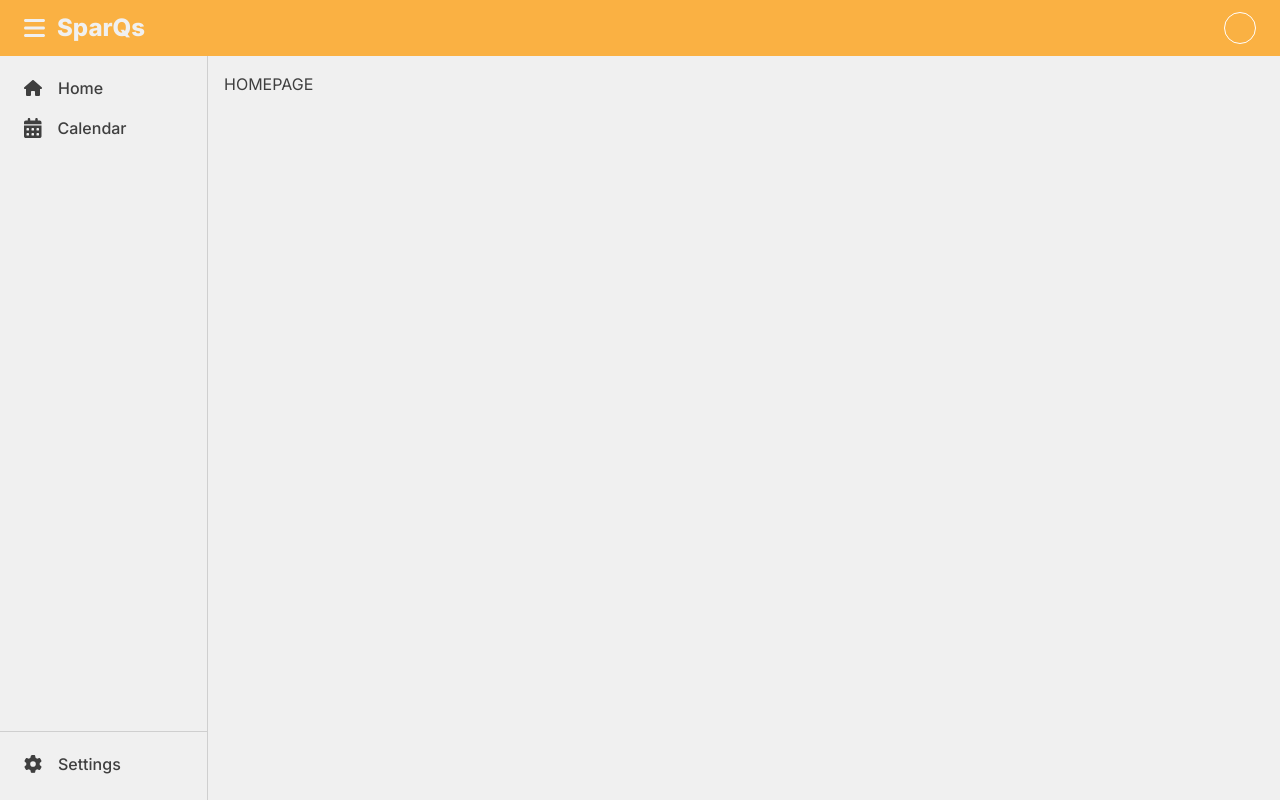
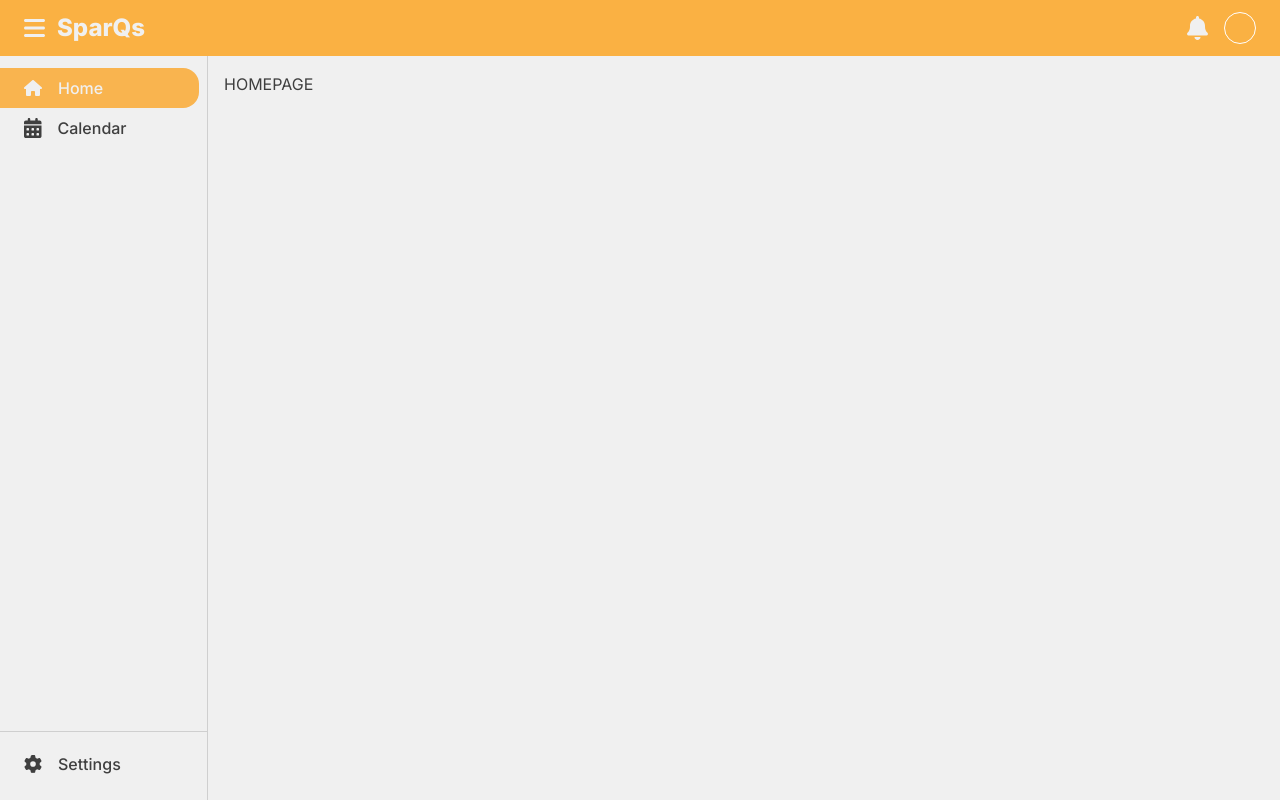
Before and after one commit to SwiftNCloak/sparqs, a Next.js app: page / in a window 1280 px wide. Built offline with nearby package versions, Linux system fonts and the light colour scheme.

Commit message:
IT WORKS!!! TIME TO SLEEP

```diff
--- a/components/NavBar/NavBar.tsx
+++ b/components/NavBar/NavBar.tsx
@@ -1,5 +1,5 @@
 import { FontAwesomeIcon } from "@fortawesome/react-fontawesome";
-import { faBars } from "@fortawesome/free-solid-svg-icons";
+import { faBars, faBell } from "@fortawesome/free-solid-svg-icons";
 
 export default function NavBar() {
     return (
@@ -13,7 +13,8 @@ export default function NavBar() {
         </div>
 
         {/* Profile Picture and Notification Bell */}
-        <div className="items-center justify-between flex">
+        <div className="items-center justify-between flex gap-4">
+            <FontAwesomeIcon icon={faBell} className="text-2xl" />
             <div className="border border-white rounded-full w-8 h-8"></div>
         </div>
       </div>
--- a/components/SideBar/SideBar.tsx
+++ b/components/SideBar/SideBar.tsx
@@ -1,28 +1,38 @@
+"use client"
+
 import Link from "next/link";
-
+import { usePathname } from "next/navigation";
 import { FontAwesomeIcon } from "@fortawesome/react-fontawesome";
 import { faHouse, faCalendarDays, faGear } from "@fortawesome/free-solid-svg-icons";
 
 export default function SideBar() {
+  const pathname = usePathname();
+
+  const getLinkClassName = (href: string) => {
+    const baseClasses = "px-6 py-2 font-medium no-underline rounded-r-2xl flex items-center gap-4";
+    const activeClasses = "bg-themeOrange-200 text-themeWhite-100";
+    const inactiveClasses = "hover:bg-themeOrange-300";
+
+    return `${baseClasses} ${pathname === href ? activeClasses : inactiveClasses}`;
+  };
+
   return (
     <div className="border-r border-themeWhite-200 bg-themeWhite-100 box-border w-52 flex flex-col h-screen">
       {/* Upper div with Home and Calendar */}
       <div className="flex flex-col pr-2 py-3 h-full overflow-auto">
-        <Link href='/' className="px-6 py-2 font-medium no-underline hover:bg-themeOrange-200 hover:text-themeWhite-100 rounded-r-2xl flex items-center gap-4">
+        <Link href='/' className={getLinkClassName('/')}>
           <FontAwesomeIcon icon={faHouse} className="text-base" />
           <h4>Home</h4>
         </Link>
 
-        <Link href='/calendar' className="px-6 py-2 font-medium no-underline hover:bg-themeOrange-200 hover:text-themeWhite-100 rounded-r-2xl flex items-center gap-4">
+        <Link href='/calendar' className={getLinkClassName('/calendar')}>
           <FontAwesomeIcon icon={faCalendarDays} className="text-xl" />
           <h4>Calendar</h4>
         </Link>
-        {/* Add more buttons here if needed */}
       </div>
 
-      {/* Lower div with Settings */}
       <div className="flex flex-col pr-2 py-3 border-t border-themeWhite-200 h-36">
-        <Link href='/settings' className="px-6 py-2 font-medium no-underline hover:bg-themeOrange-200 hover:text-themeWhite-100 rounded-r-2xl flex items-center gap-4">
+        <Link href='/settings' className={getLinkClassName('/settings')}>
           <FontAwesomeIcon icon={faGear} className="text-lg" />
           <h4>Settings</h4>
         </Link>
```
